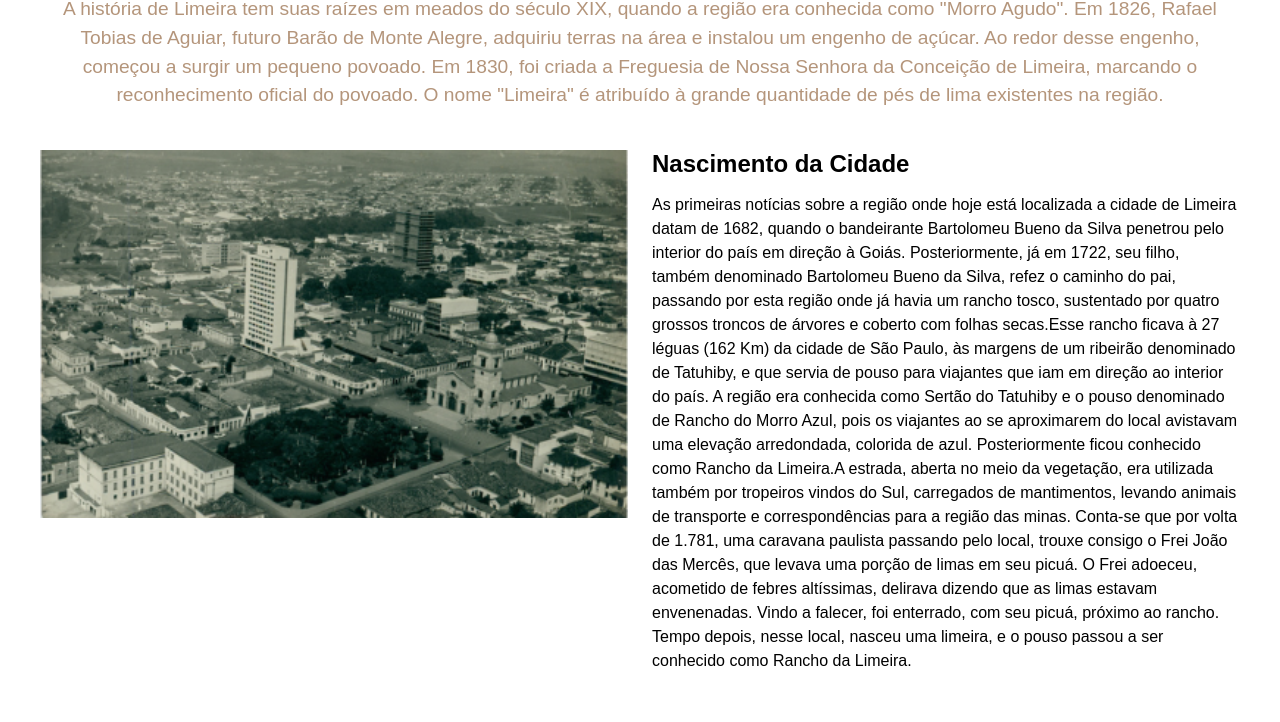
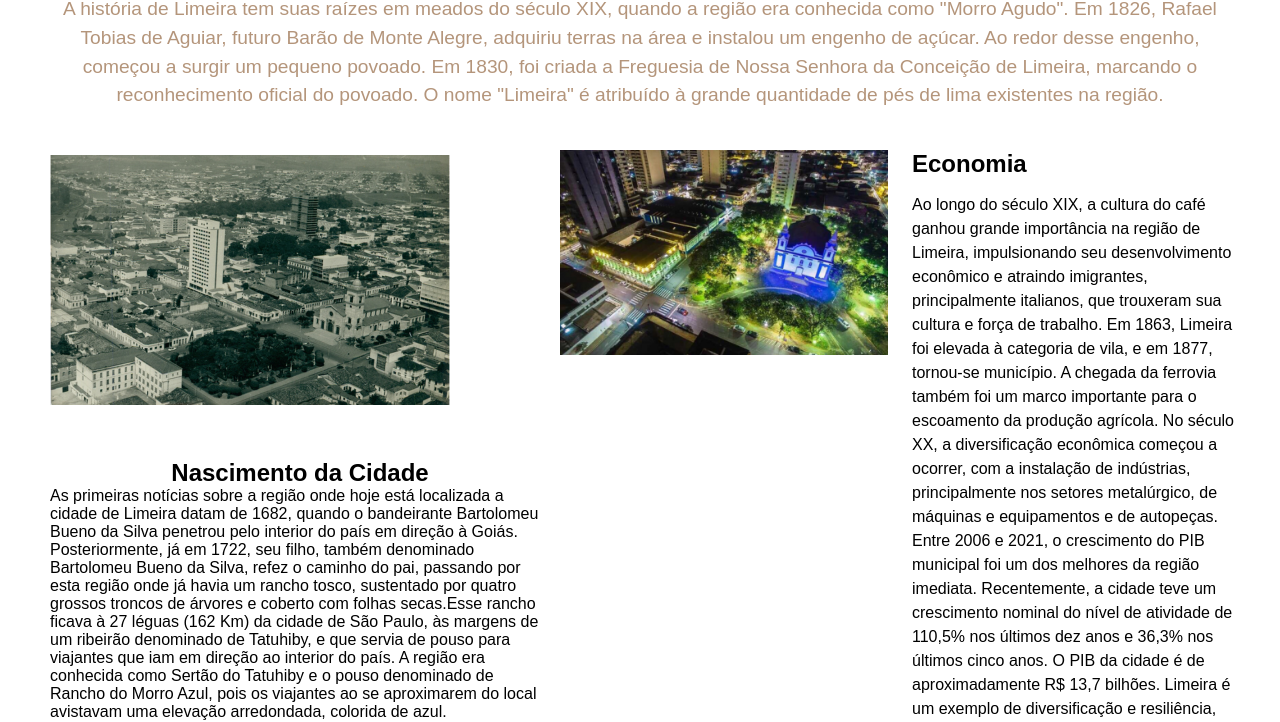
Before and after one commit to irugadev/Formacao-HTML-CSS-Senac-SP, a plain HTML site: page site-limeira/municipio.html in a window 1280 px wide. Shown: the part 211-933 px from the top of the page. Drawn offline with nearby package versions, Linux system fonts and the light colour scheme.

Commit message:
Correçao de codigo de formataçao CSS

```diff
--- a/site-limeira/municipio.html
+++ b/site-limeira/municipio.html
@@ -23,16 +23,11 @@
             <p>A história de Limeira tem suas raízes em meados do século XIX, quando a região era conhecida como "Morro Agudo". Em 1826, Rafael Tobias de Aguiar, futuro Barão de Monte Alegre, adquiriu terras na área e instalou um engenho de açúcar. Ao redor desse engenho, começou a surgir um pequeno povoado. Em 1830, foi criada a Freguesia de Nossa Senhora da Conceição de Limeira, marcando o reconhecimento oficial do povoado. O nome "Limeira" é atribuído à grande quantidade de pés de lima existentes na região.</p>
         </section>
 
-        <section class="grid-municipio">
-            <div>
-                <img src="imagens/antiga-centro.png" alt="Imagem sobre o Municipio de limeira">
-            </div>
-            <div>
-                <h2>Nascimento da Cidade</h2>
-                <p>As primeiras notícias sobre a região onde hoje está localizada a cidade de Limeira datam de 1682, quando o bandeirante Bartolomeu Bueno da Silva penetrou pelo interior do país em direção à Goiás. Posteriormente, já em 1722, seu filho, também denominado Bartolomeu Bueno da Silva, refez o caminho do pai, passando por esta região onde já havia um rancho tosco, sustentado por quatro grossos troncos de árvores e coberto com folhas secas.Esse rancho ficava à 27 léguas (162 Km) da cidade de São Paulo, às margens de um ribeirão denominado de Tatuhiby, e que servia de pouso para viajantes que iam em direção ao interior do país. A região era conhecida como Sertão do Tatuhiby e o pouso denominado de Rancho do Morro Azul, pois os viajantes ao se aproximarem do local avistavam uma elevação arredondada, colorida de azul. Posteriormente ficou conhecido como Rancho da Limeira.A estrada, aberta no meio da vegetação, era utilizada também por tropeiros vindos do Sul, carregados de mantimentos, levando animais de transporte e correspondências para a região das minas.
-                Conta-se que por volta de 1.781, uma caravana paulista passando pelo local, trouxe consigo o Frei João das Mercês, que levava uma porção de limas em seu picuá. O Frei adoeceu, acometido de febres altíssimas, delirava dizendo que as limas estavam envenenadas. Vindo a falecer, foi enterrado, com seu picuá, próximo ao rancho. Tempo depois, nesse local, nasceu uma limeira, e o pouso passou a ser conhecido como Rancho da Limeira.
-                </p>
-            </div>
+        <section class="foto-municipio">
+            <img src="imagens/antiga-centro.png" alt="Imagem sobre o Municipio de limeira">
+            <h2>Nascimento da Cidade</h2>
+            <p>As primeiras notícias sobre a região onde hoje está localizada a cidade de Limeira datam de 1682, quando o bandeirante Bartolomeu Bueno da Silva penetrou pelo interior do país em direção à Goiás. Posteriormente, já em 1722, seu filho, também denominado Bartolomeu Bueno da Silva, refez o caminho do pai, passando por esta região onde já havia um rancho tosco, sustentado por quatro grossos troncos de árvores e coberto com folhas secas.Esse rancho ficava à 27 léguas (162 Km) da cidade de São Paulo, às margens de um ribeirão denominado de Tatuhiby, e que servia de pouso para viajantes que iam em direção ao interior do país. A região era conhecida como Sertão do Tatuhiby e o pouso denominado de Rancho do Morro Azul, pois os viajantes ao se aproximarem do local avistavam uma elevação arredondada, colorida de azul. Posteriormente ficou conhecido como Rancho da Limeira.A estrada, aberta no meio da vegetação, era utilizada também por tropeiros vindos do Sul, carregados de mantimentos, levando animais de transporte e correspondências para a região das minas.</p>
+            <p>Conta-se que por volta de 1.781, uma caravana paulista passando pelo local, trouxe consigo o Frei João das Mercês, que levava uma porção de limas em seu picuá. O Frei adoeceu, acometido de febres altíssimas, delirava dizendo que as limas estavam envenenadas. Vindo a falecer, foi enterrado, com seu picuá, próximo ao rancho. Tempo depois, nesse local, nasceu uma limeira, e o pouso passou a ser conhecido como Rancho da Limeira.</p>
         </section>
 
         <section class="grid-municipio">
--- a/site-limeira/style.css
+++ b/site-limeira/style.css
@@ -165,6 +165,11 @@ main {
         margin-bottom: 15px;    /* Marge inferior */
     }
 }
+.foto-municipio{
+    float: left;
+    width: 500px;
+    margin: 5px 10px 5px 10px;
+}
 
 .grid-turismo{
     display: flex;      /* opçao por layout em grid (grades). O padrao para o display é block */
```
